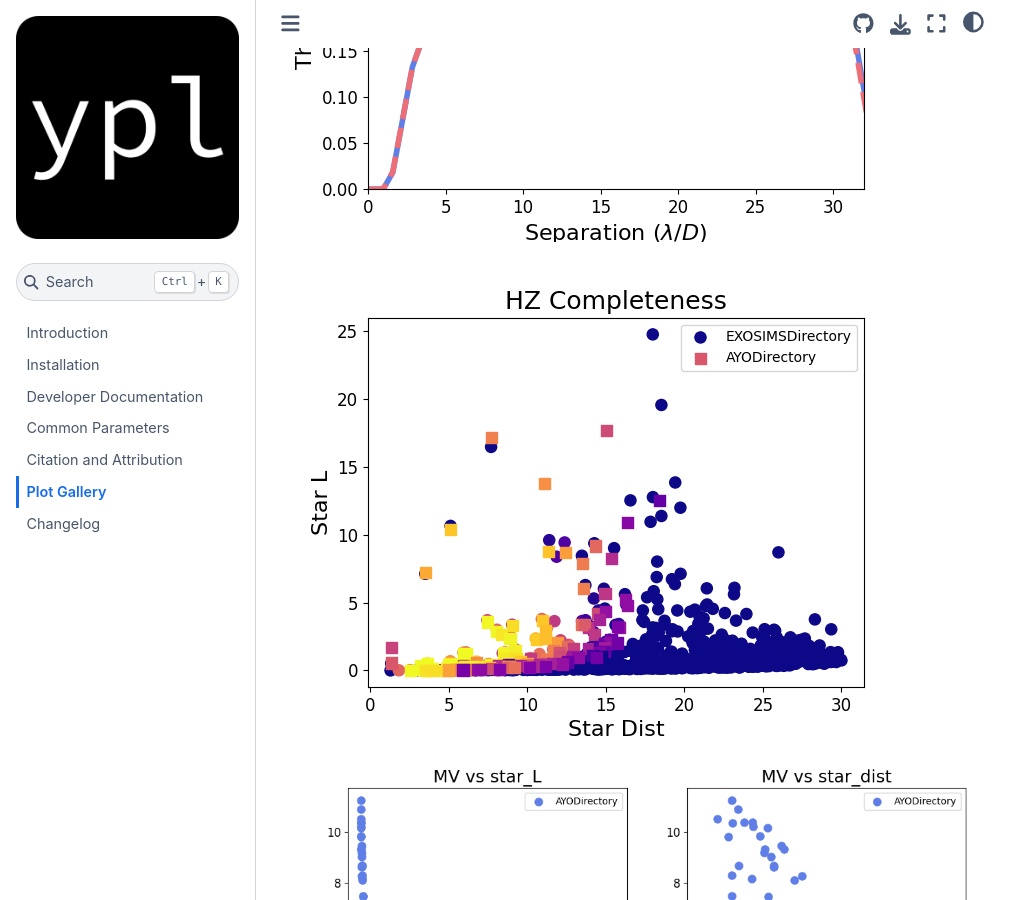
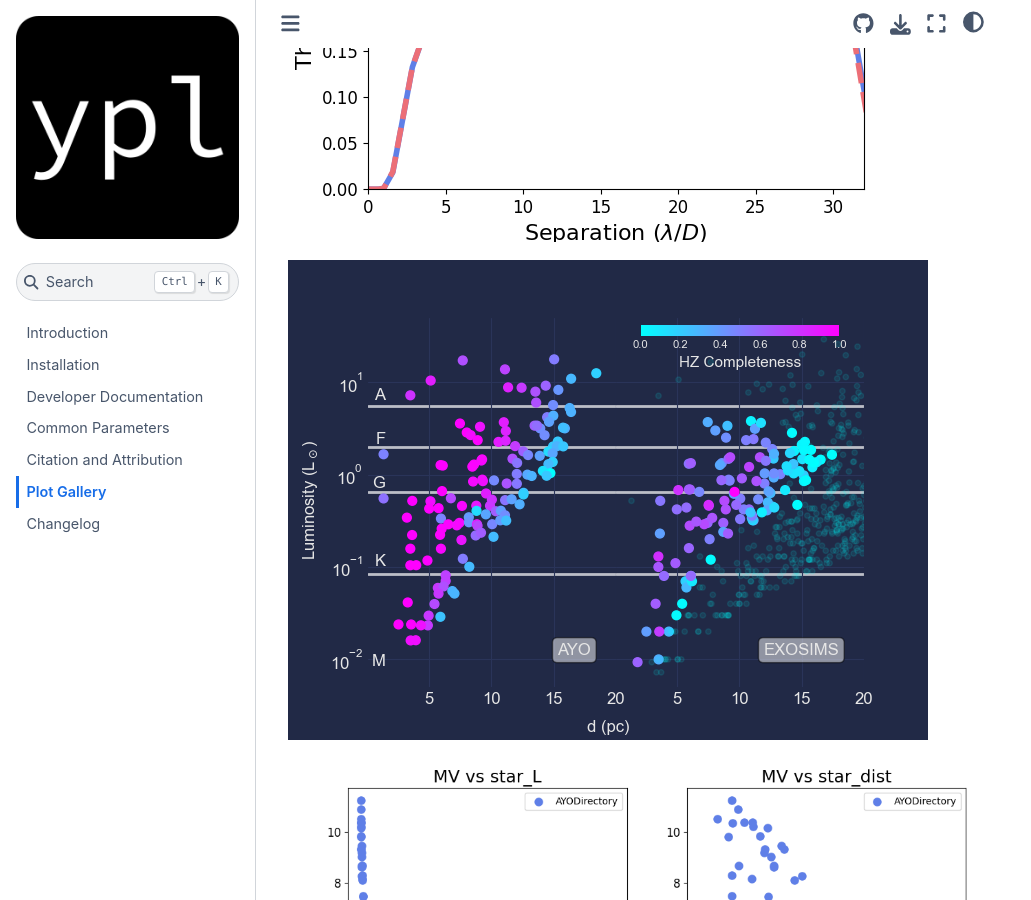
Before and after one commit to HWO-Yield-Visualizations/yieldplotlib, a Sphinx documentation site: the page built from docs/plot_gallery/gallery.md, in a window 1280 px wide and 900 px high, scrolled down 373 px. Shown: the whole window, without its empty margins (0-1031 px from the left). Built offline with Sphinx 7.4.7 and the Sphinx Book theme 1.1.4, drawn with Linux system fonts in a browser that asks for light colours; pages that are not in the unit, such as notebooks, are missing from menus; the version number could not be read and is left out.

Commit message:
chore: change path in gallery.md

```diff
--- a/docs/plot_gallery/gallery.md
+++ b/docs/plot_gallery/gallery.md
@@ -2,7 +2,7 @@
 
 ![image info](./plots/core_throughput.png)
 
-![image info](./plots/hz_completeness.png)
+![image info](./plots/hz_completeness_cyber.png)
 
 ![image info](./plots/stellar_parameters.png)
 
```
